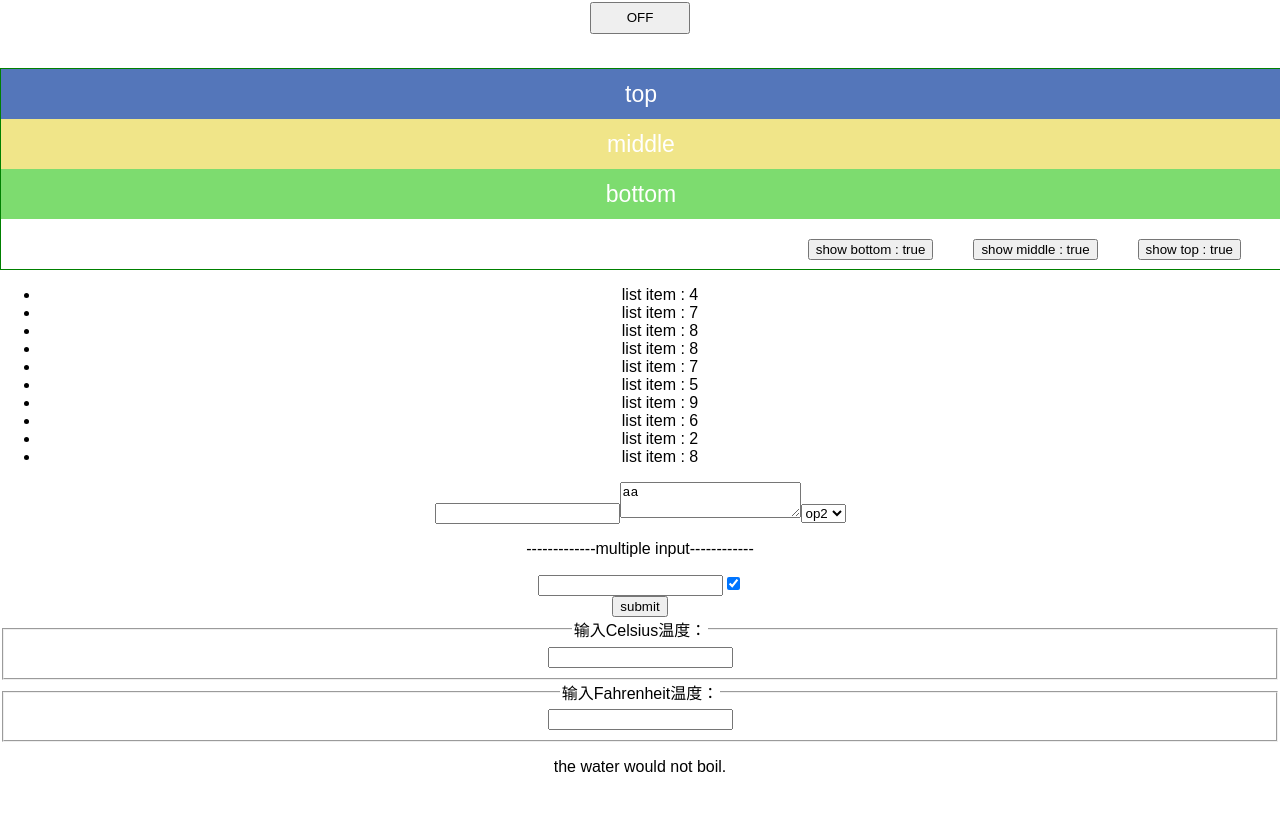
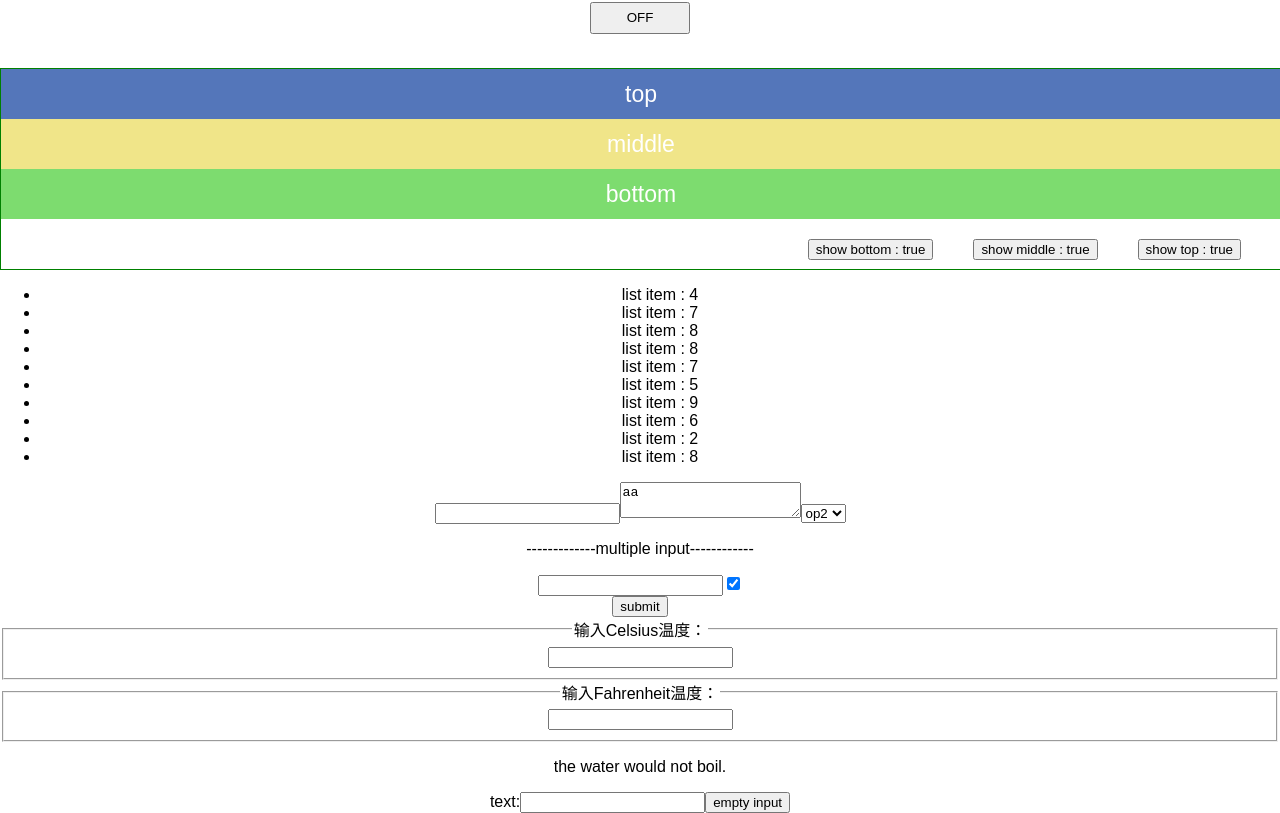
Before and after one commit to 313392073/react-demo-1, a React (Create React App) app in the folder my-app/: page / in a window 1280 px wide. Shown: the part 286-1099 px from the top of the page. Before the commit the page ends 1078 px from the top, so only its background shows below. Built offline with nearby package versions, Linux system fonts and the light colour scheme.

Commit message:
refs demo

```diff
--- a/my-app/src/component/App.js
+++ b/my-app/src/component/App.js
@@ -1,5 +1,5 @@
 import React, {Component} from 'react';
-import logo from '../logo.svg';
+//import logo from '../logo.svg';
 import '../css/App.css';
 import Event from './eventDemo';
 import App22 from './App2';
@@ -7,6 +7,8 @@ import ConRender from './conditionalRender';
 import List from './listAndKeys';
 import FormDemo from './formDemo';
 import LiftingState from './liftingStateUp/liftingStateUp';
+import RefsDemo from './refsDemo';
+
 
 
 class App extends Component {
@@ -38,6 +40,7 @@ class App extends Component {
                 <List/>
 				<FormDemo sel="op22"/>
 				<LiftingState/>
+                <RefsDemo/>
 			</div>
 		);
 	}
--- /dev/null
+++ b/my-app/src/component/refsDemo.js
@@ -0,0 +1,46 @@
+
+import React,{Component} from 'react';
+//ReactDOM
+import ReactDOM from 'react-dom';
+
+class RefsDemo extends Component{
+
+    constructor(props){
+        super(props);
+        this.state = {
+            textVal: ""
+        };
+        this.handleChange = this.handleChange.bind(this);
+        this.handleClick = this.handleClick.bind(this);
+    }
+
+    handleChange(e){
+        this.setState({textVal:e.target.value});
+    }
+
+    handleClick(){
+        //setState的回调函数处理设定state后的操作
+        this.setState({textVal:""},function () {
+            //此句获取DOM并调用focus方法让input获得焦点
+            ReactDOM.findDOMNode(this.refs.theInput).focus();
+        });
+    }
+
+    render(){
+        return(
+            <div>
+                <label>text:</label>
+                <input
+                    type="text"
+                    value={this.state.textVal}
+                    ref="theInput"
+                    onChange={this.handleChange}
+                />
+                <button
+                    onClick={this.handleClick}
+                >empty input</button>
+            </div>
+        );
+    }
+}
+export default RefsDemo;
```
